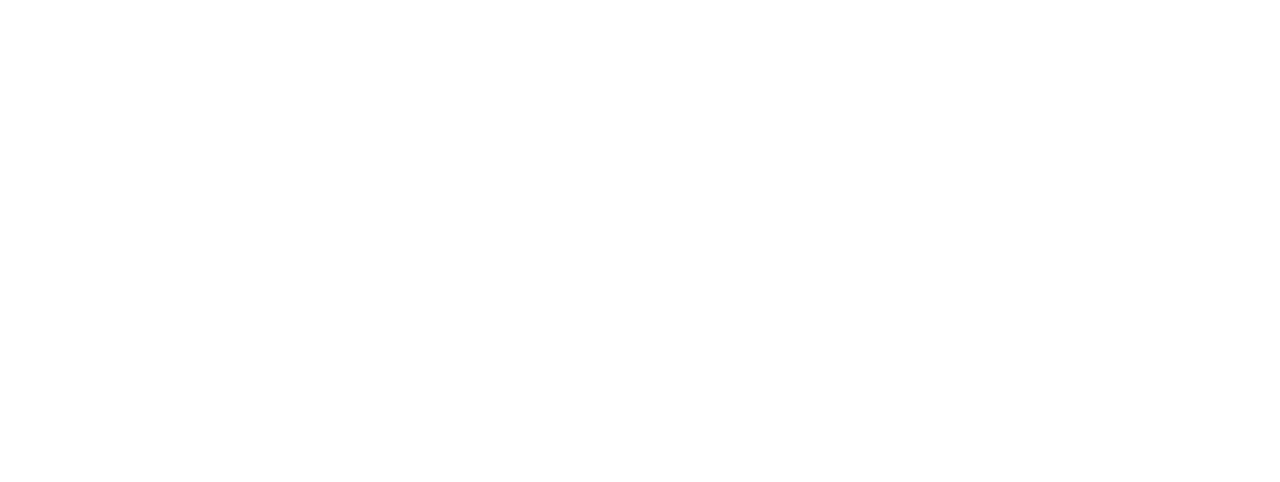
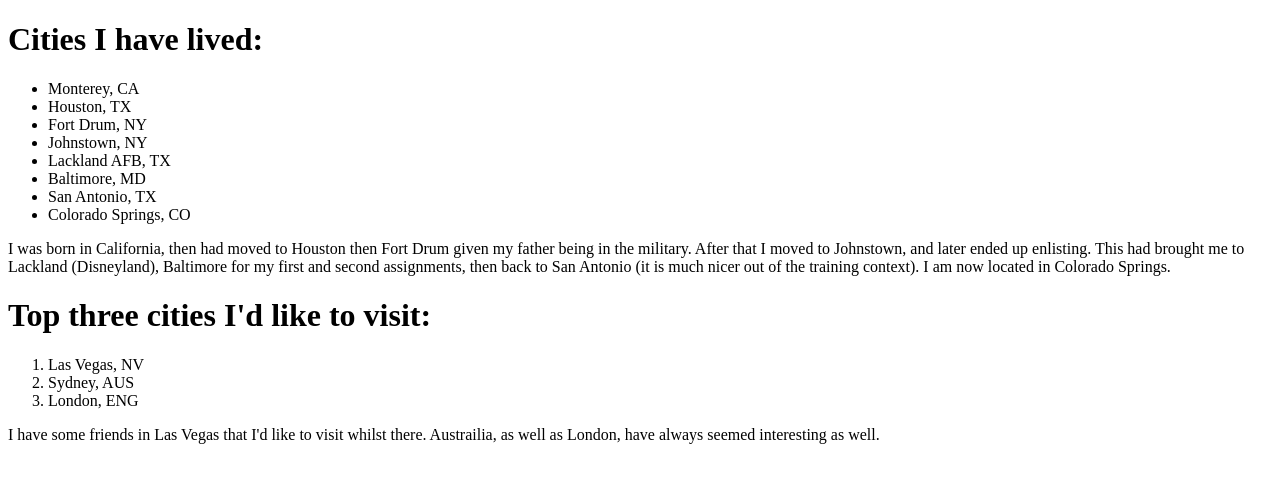
Before and after one commit to awcl/html-intro, a plain HTML site: page cities.html in a window 1280 px wide. Drawn offline with Linux system fonts and the light colour scheme.

Commit message:
finished cities

```diff
--- a/cities.html
+++ b/cities.html
@@ -1,9 +1,29 @@
 <!DOCTYPE html>
 <html lang="en">
   <head>
-    <title>Index</title>
+    <title>Cities</title>
     <body>
       <!-- -->
+      <h1>Cities I have lived:</h1>
+        <ul>
+          <li>Monterey, CA</li>
+          <li>Houston, TX</li>
+          <li>Fort Drum, NY</li>
+          <li>Johnstown, NY</li>
+          <li>Lackland AFB, TX</li>
+          <li>Baltimore, MD</li>
+          <li>San Antonio, TX</li>
+          <li>Colorado Springs, CO</li>
+        </ul>
+        I was born in California, then had moved to Houston then Fort Drum given my father being in the military. After that I moved to Johnstown, and later ended up enlisting. This had brought me to Lackland (Disneyland), Baltimore for my first  and second assignments, then back to San Antonio (it is much nicer out of the training context). I am now located in Colorado Springs.
+        <h1>Top three cities I'd like to visit:</h1>
+        <ol>
+          <li>Las Vegas, NV</li>
+          <li>Sydney, AUS</li>
+          <li>London, ENG</li>
+        </ol>
+        I have some friends in Las Vegas that I'd like to visit whilst there. Austrailia, as well as London, have always seemed interesting as well.
+        <!-- TODO Reattach f/stretch goals if able -->
     </body>
   </head>
 </html>
```
Also changed, not shown: index.html (+1 -0 lines).
